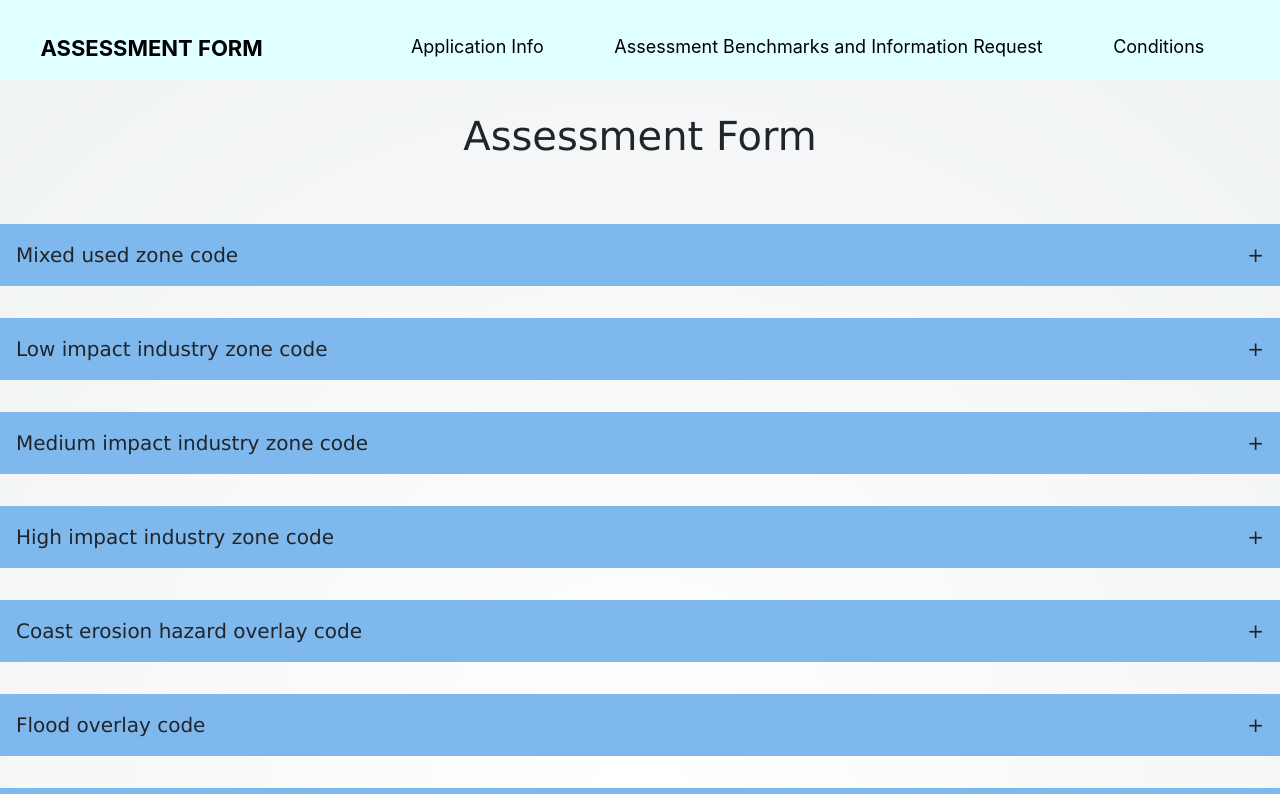
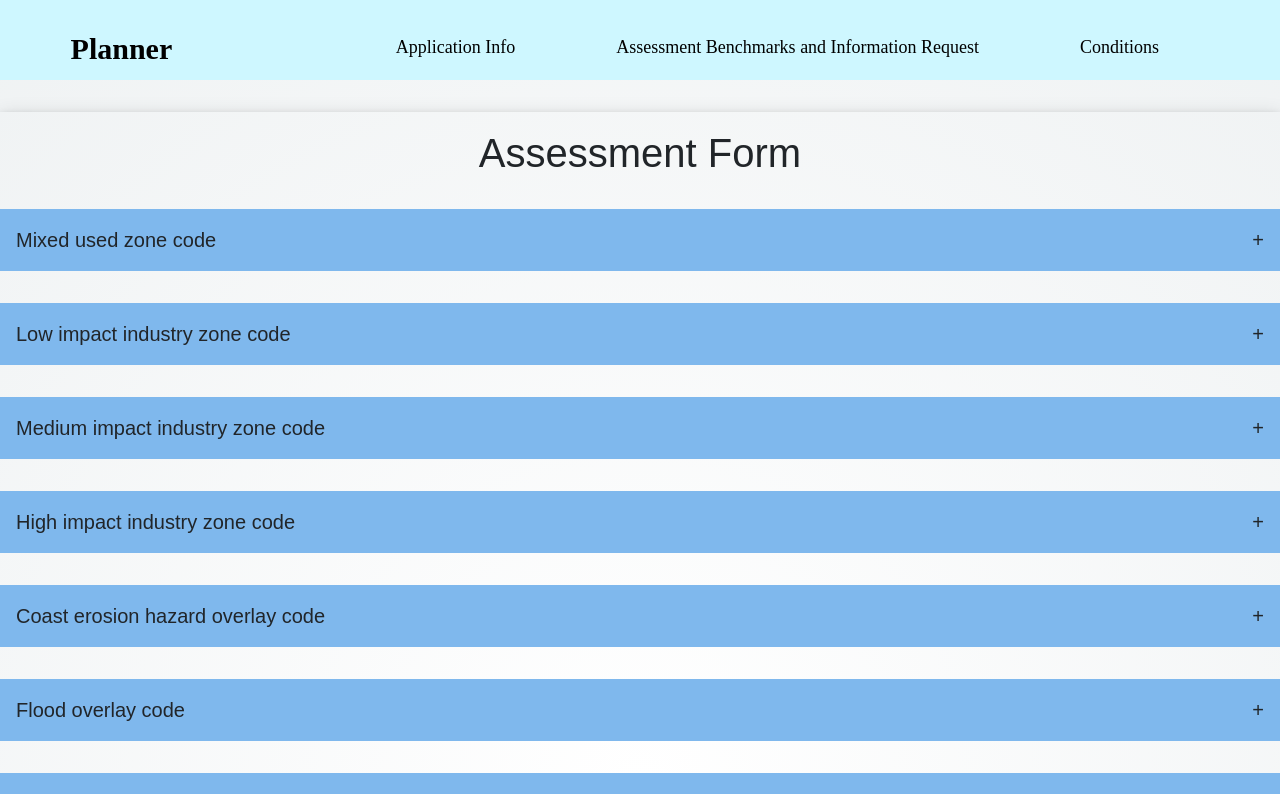
Before and after one commit to somtirtharoy/council-assessment, a React (Create React App) app: page / in a window 1280 px wide. Shown: the top 794 px of the page. Built offline with nearby package versions, Linux system fonts and the light colour scheme.

Commit message:
CHange css and styling - add form container in form a display card - change font and font sizes for better aesthetics - other misnor styling to make app look better

```diff
--- a/src/App.css
+++ b/src/App.css
@@ -23,14 +23,15 @@ nav {
    min-height: 10vh;
    align-items: center;
    font-family: inter;
-   background-color: lightcyan;
+   background-color: #cef7ff;
    color: rgb(0, 0, 0) ;
 }
 
 nav .logo {
-  font-size: 22px;
+  font-family: cursive;
+  font-size: 30px;
   font-weight: 700;
-  text-transform: uppercase;
+  /* text-transform: uppercase; */
   margin-top: 1rem;
 }
 
@@ -41,6 +42,7 @@ nav .nav-links {
 }
 
 nav .nav-links a {
+  font-family:'Times New Roman', Times, serif;
   font-size: 18px;
   font-weight: normal;
   cursor: pointer;
--- a/src/components/AssessmentInfoForm.js
+++ b/src/components/AssessmentInfoForm.js
@@ -42,8 +42,11 @@ const AssessmentInfoForm = () => {
 
     return (
     <React.Fragment>
+        <div class="app-canvas">
             <Navbar/>
+            <div class="form-container">
                 <h1>Assessment Form</h1>
+                <div class="accordion-container">
                     <FormSection sectionContent={mixed_use_zone_data} handleInputChange={handleInputChange}/>
                     <FormSection sectionContent={low_impact_industry_data} handleInputChange={handleInputChange}/>
                     <FormSection sectionContent={medium_impact_industry} handleInputChange={handleInputChange}/>
@@ -58,6 +61,7 @@ const AssessmentInfoForm = () => {
                     <FormSection sectionContent={driveways_and_vehicle_crossings_code} handleInputChange={handleInputChange}/>
                     <FormSection sectionContent={general_development_provisions_code} handleInputChange={handleInputChange}/>
                     <FormSection sectionContent={healthy_waters_code} handleInputChange={handleInputChange}/>
+                </div>
                 <div className='submit-button-container'>
                     <input
                         type="submit"
@@ -66,6 +70,8 @@ const AssessmentInfoForm = () => {
                         onClick={()=> exportFormData(formInputData)}
                     />
                 </div>
+            </div>
+        </div>
     </React.Fragment>
     )
 }
--- a/src/components/Navbar.js
+++ b/src/components/Navbar.js
@@ -2,9 +2,9 @@ import React from 'react'
 
 const Navbar = () => {
   return (
-    <div>
+    <div class='nav-container'>
       <nav>
-        <div className='logo'>Assessment Form</div>
+        <div className='logo'>Planner</div>
         <ul className='nav-links'>
             <li>
                 <a>Application Info</a>
--- a/src/index.css
+++ b/src/index.css
@@ -31,6 +31,7 @@ th, td {
 .submit-button-container {
   display: flex;
   justify-content: center;
+  margin: -0.8rem 0 1rem 0;
   /* align-items: center;   */
 }
 
--- a/src/styles.css
+++ b/src/styles.css
@@ -5,7 +5,8 @@
   }
 
   body {
-    font-family: Verdana, Geneva, Tahoma, sans-serif;
+    /* font-family: Verdana, Geneva, Tahoma, sans-serif; */
+    font-family: Arial, Helvetica, sans-serif;
     font-size: 20px;
     background: rgb(255, 255, 255);
     background: radial-gradient(
@@ -17,7 +18,23 @@
 
   h1 {
     text-align: center;
-    margin: 2rem 0 4rem 0;
+    margin: 1rem 0 0rem 0;
+  }
+
+  .app-canvas {
+    display: absolute;
+  }
+
+  .form-container {
+    max-width: 1450px;
+    margin: 2rem auto;
+    box-shadow: 0 4px 8px 0 rgba(0, 0, 0, 0.2), 0 6px 20px 0 rgba(0, 0, 0, 0.19);
+    text-align: center;
+    padding: 1px 0px 1px 0px;
+  }
+
+  .accordion-container {
+  /*  */
   }
 
   .accordion {
@@ -31,6 +48,7 @@
     justify-content: space-between;
     cursor: pointer;
     background-color: #7fb8ed;
+    font-family: Arial, Helvetica, sans-serif;
   }
 
   .accordion-title:hover {
@@ -68,7 +86,6 @@
   .form-section-info-required-container {
     /* display: flex; */
     /* border: 1px solid #b30505; */
-    font-size: x-small;
     width: 500px;
     text-align: left;
   }
@@ -78,12 +95,15 @@
     margin: 5px;
     width: 500px;
     text-align: left;
+    font-family: Arial, Helvetica, sans-serif;
+    font-size: 18px;
   }
 
   .form-section-ao-radio-container {
     display: flex;
     /* border: 1px solid #d3d890; */
     margin: 5px;
+    font-size: x-small;
   }
 
   .form-section-po-ao-container {
@@ -91,6 +111,8 @@
     /* border: 1px solid #000; */
     margin: 10px 35px 10px 10px;
     width: 400px;
+    font-family: Arial, Helvetica, sans-serif;
+    font-size: 16px;
   }
 
   .form-section-radio-button-container {
@@ -102,6 +124,7 @@
   .form-section-info-container {
     /* border: 1px solid #000; */
     display: flex;
+    font-size: x-small;
   }
 
   .information_text_area {
```
Lines whose indentation alone changed are shown as unchanged.
